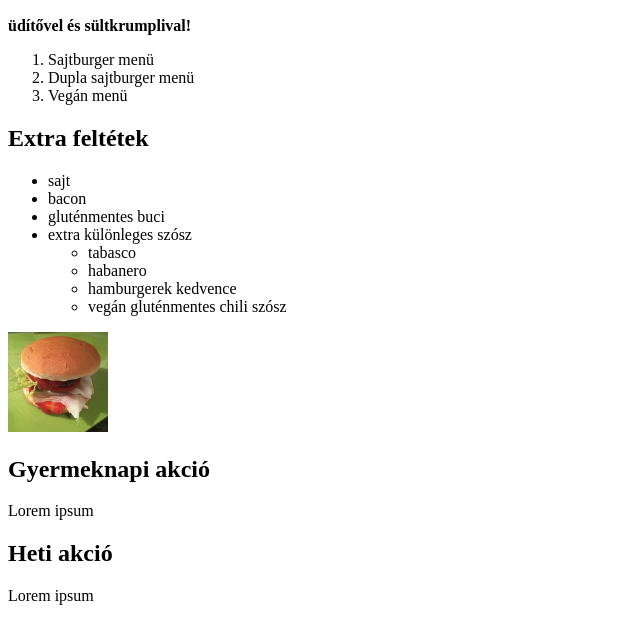
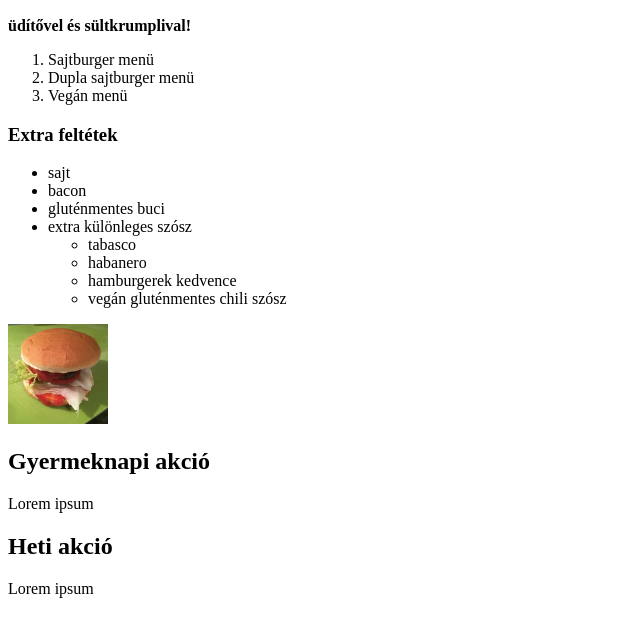
Before and after one commit to balazsbanyasz/balazsbanyasz.github.io, a plain HTML site: page index.html in a window 1280 px wide. Shown: the part 170-800 px from the top of the page, without its empty margins (0-640 px from the left). Drawn offline with Linux system fonts and the light colour scheme.

Commit message:
Update index.html

```diff
--- a/index.html
+++ b/index.html
@@ -18,7 +18,7 @@
         <li>Dupla sajtburger menü</li>
         <li>Vegán menü</li>
     </ol>
-    <h2>Extra feltétek</h2>
+    <h3>Extra feltétek</h3>
     <ul>
         <li>sajt</li>
         <li>bacon</li>
```
